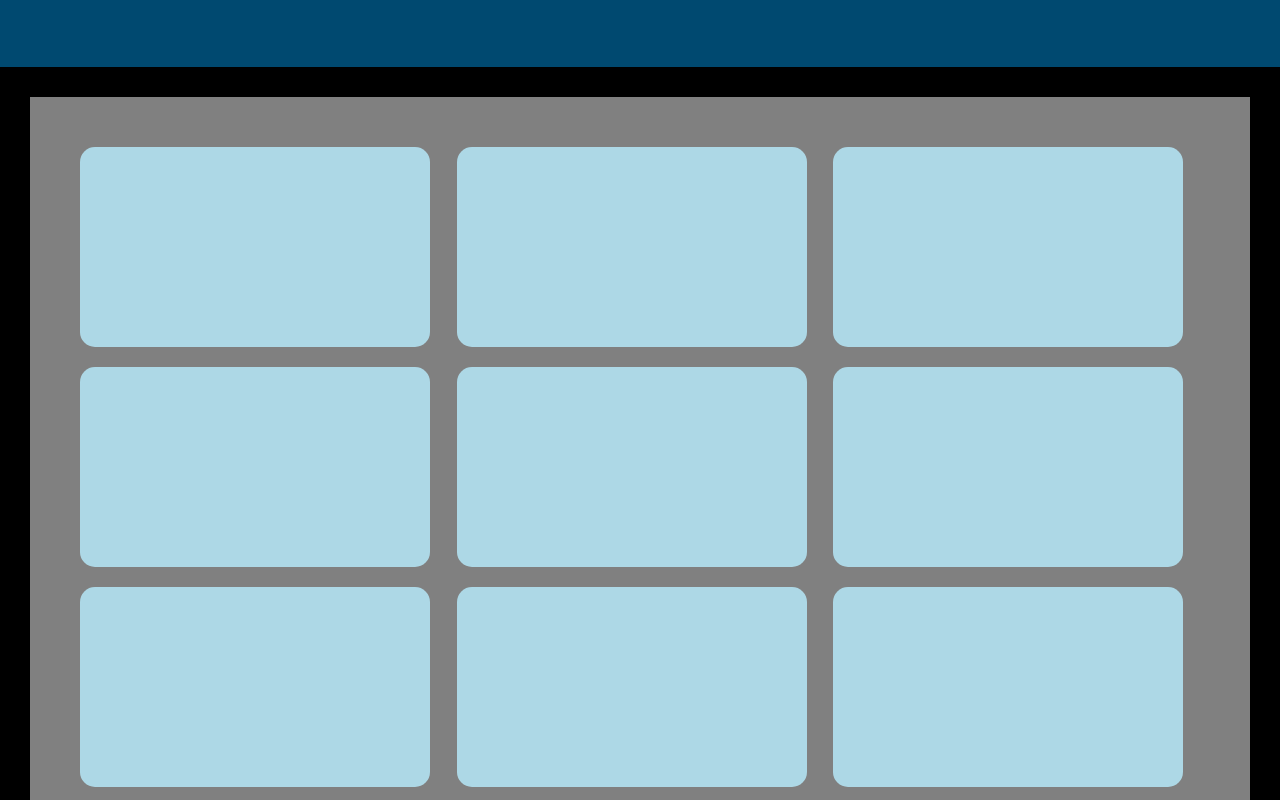
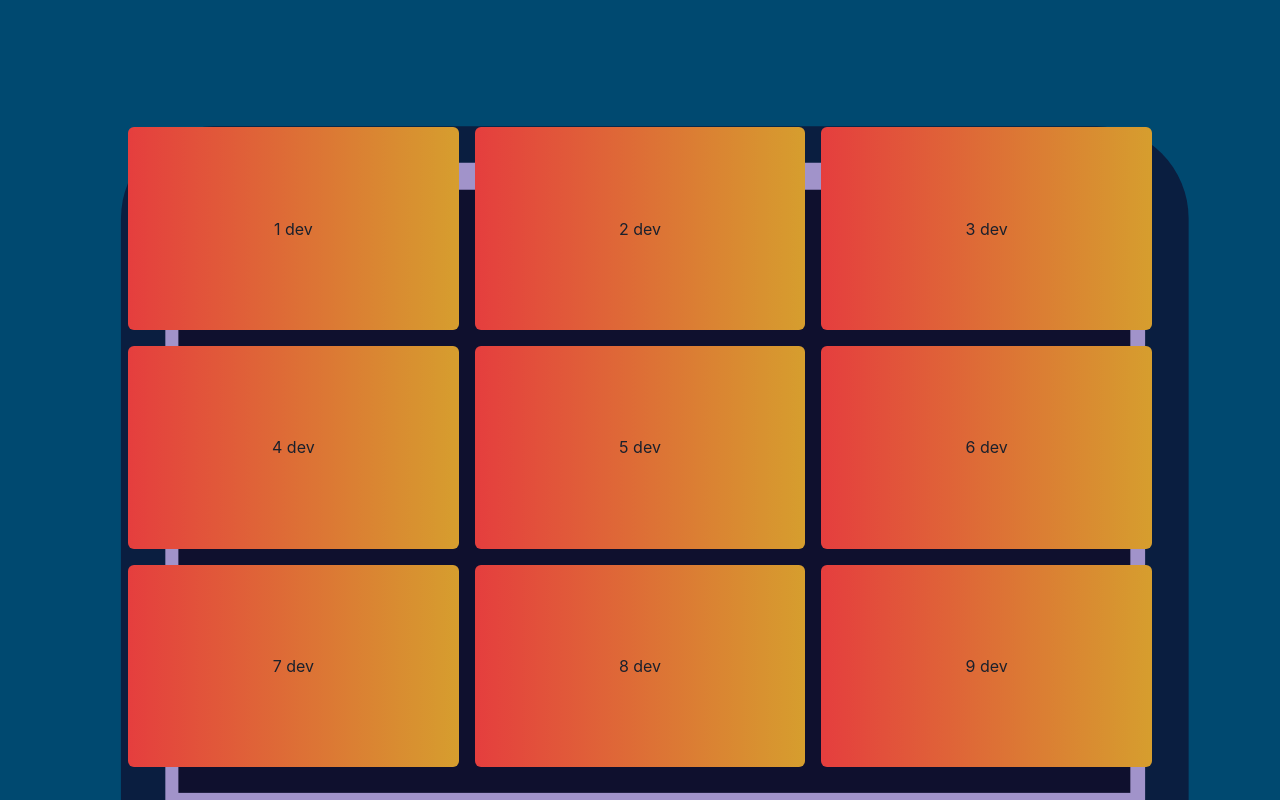
Before and after one commit to ReflectionsProjections/rp-web-2024, a React (Vite) app: page / in a window 1280 px wide. Shown: the part 3580-4380 px from the top of the page. Built offline with nearby package versions, Linux system fonts and the light colour scheme; a web font is replaced by a local one.

Commit message:
inital draft

```diff
--- a/src/components/Home/FAQ.tsx
+++ b/src/components/Home/FAQ.tsx
@@ -1,37 +1,94 @@
-import { Box, SimpleGrid } from "@chakra-ui/react";
-import { jeapordyBox, bigBox, smallBox} from "../../customTheme";
-import '@fontsource/kufam/900-italic.css';
-
+import { Box, SimpleGrid, Image, Text, Grid, GridItem } from "@chakra-ui/react";
+import { jeapordyBox, bigBox, smallBox } from "../../customTheme";
+import "@fontsource/kufam/900-italic.css";
+import faq_bg from "../../../public/faq_bg.svg";
 import PageTitle from "./PageTitle";
 
 export default function FAQ() {
-
 	return (
 		<Box
 			width="100%"
 			height="200vh"
 			justifyContent="center"
-			backgroundColor='#004970'
+			backgroundColor="#004970"
 		>
 			<PageTitle title="FAQ" />
-
-
-			<Box  style={bigBox} >
-				<Box style = {smallBox}>
-					<SimpleGrid columns={3} spacingX='10px' spacingY='20px'>
-						<Box style = {jeapordyBox}></Box>
-						<Box style = {jeapordyBox}></Box>
-						<Box style = {jeapordyBox}></Box>
-						<Box style = {jeapordyBox}></Box>
-						<Box style = {jeapordyBox}></Box>
-						<Box style = {jeapordyBox}></Box>
-						<Box style = {jeapordyBox}></Box>
-						<Box style = {jeapordyBox}></Box>
-						<Box style = {jeapordyBox}></Box>
-					</SimpleGrid>
+			<Box position="relative" height="100vh" width="100%">
+				<Image
+					src={faq_bg}
+					objectFit="cover"
+					position="absolute"
+				/>
+				<Box
+					position="relative"
+					height="100%"
+					width="100%"
+					display="flex"
+					alignItems="center"
+					justifyContent="center"
+				>
+					<Grid
+						templateColumns="repeat(3, 1fr)"
+						gap={4}
+						width="80%"
+						height="80%"
+					>
+						{Array.from({ length: 9 }).map((_, index) => (
+							<GridItem
+								key={index}
+								position="relative"
+								width="100%"
+								height="100%"
+							>
+								<Box
+									position="relative"
+									width="100%"
+									height="100%"
+									sx={{
+										transformStyle: "preserve-3d",
+										transition: "transform 1.2s",
+										_hover: { transform: "rotateY(180deg)" },
+									}}
+								>
+									<Box
+										position="absolute"
+										width="100%"
+										height="100%"
+										sx={{
+											backfaceVisibility: "hidden",
+											display: "flex",
+											alignItems: "center",
+											justifyContent: "center",
+											borderRadius: "md",
+											bgGradient: "linear(to-r, red.500, yellow.500)",
+										}}
+									>
+										<div>{index + 1} dev</div>
+									</Box>
+									<Box
+										position="absolute"
+										width="100%"
+										height="100%"
+										sx={{
+											backfaceVisibility: "hidden",
+											display: "flex",
+											alignItems: "center",
+											justifyContent: "center",
+											borderRadius: "md",
+											bgGradient: "linear(to-r, blue.500, green.500)",
+											transform: "rotateY(180deg)",
+										}}
+									>
+										<div>{index + 1} patel</div>
+									</Box>
+								</Box>
+							</GridItem>
+						))}
+					</Grid>
 				</Box>
 			</Box>
+		</Box>
 
-		</Box>
+		// </Box>
 	);
 }
```
Also changed, not shown: public/faq_bg.svg (added), public/faq_card.svg (added).
